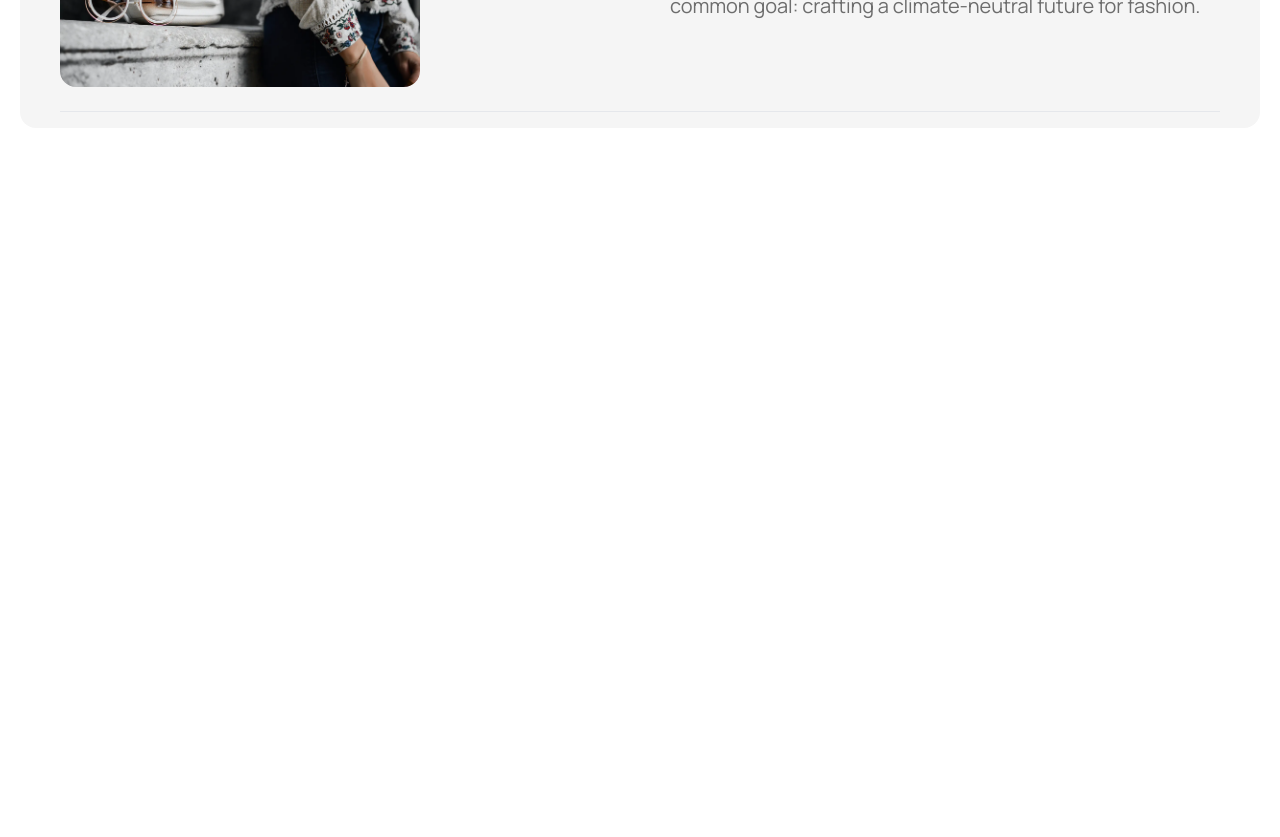
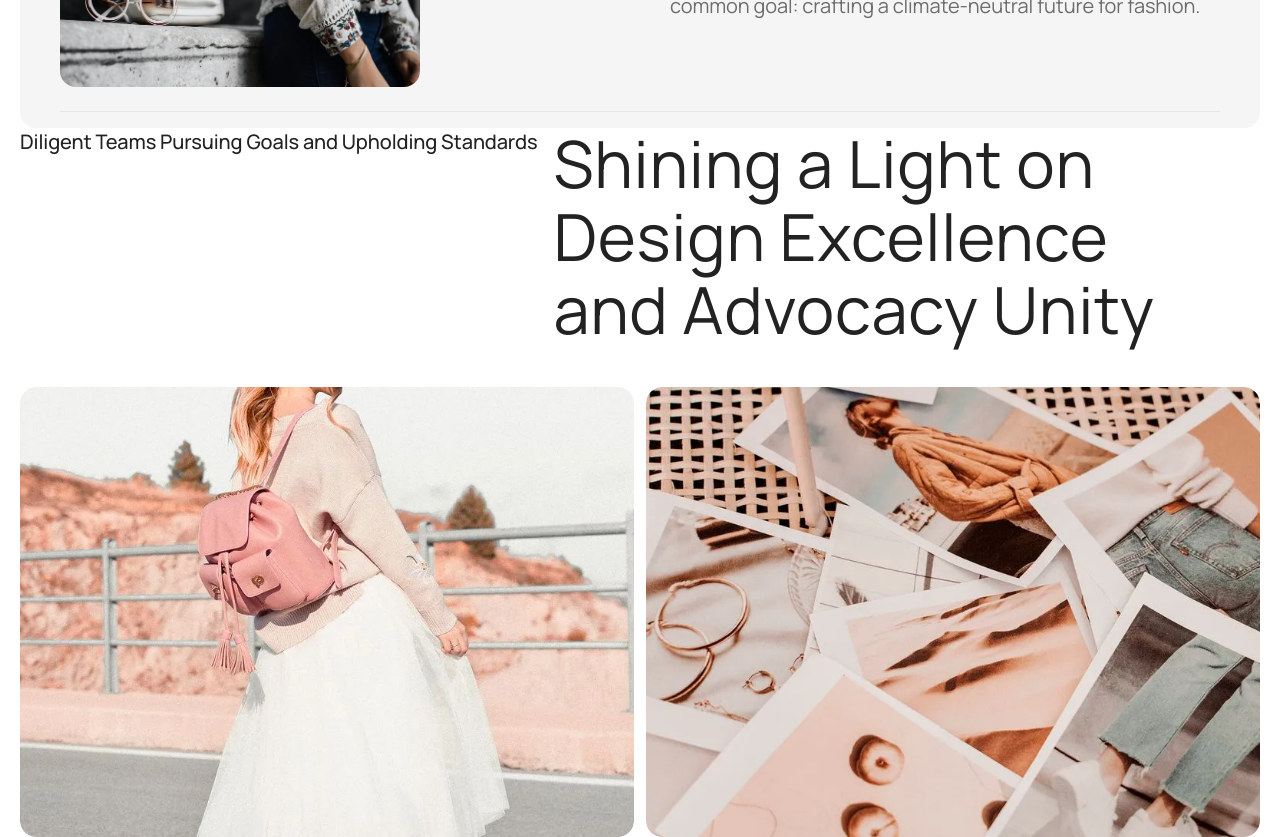
Before and after one commit to Sherifsani/pipl, a React (Vite) app: page / in a window 1280 px wide. Shown: the part 7480-8317 px from the top of the page. Before the commit the page ends 7608 px from the top, so only its background shows below. Built offline with nearby package versions, Linux system fonts and the light colour scheme; a web font is replaced by a local one.

Commit message:
added advocacy

```diff
--- a/src/App.jsx
+++ b/src/App.jsx
@@ -7,7 +7,8 @@ import Services from "./components/Services"
 import Innovation from "./components/Innovation";
 import Empower from "./components/Empower";
 import ShowCase from "./components/ShowCase";
-  import Production from "./components/Production";
+import Production from "./components/Production";
+  import Advocacy from "./components/Advocacy";
 
 function App() {
   return (
@@ -21,6 +22,7 @@ function App() {
       <Empower />
       <ShowCase />
       <Production />
+      <Advocacy />
     </main>
   );
 }
--- /dev/null
+++ b/src/components/Advocacy.jsx
@@ -0,0 +1,36 @@
+import image1 from "/advo-1.webp";
+import image2 from "/advo-2.webp";
+
+const Advocacy = () => {
+  return (
+    <div className="max-w-[1350px] mx-auto px-5 gap-10 flex flex-col w-full">
+      <div className="flex flex-col md:flex-row gap-4">
+        <h3 className="font-[500]">
+          Diligent Teams Pursuing Goals and Upholding Standards
+        </h3>
+        <h2 className="text-[40px] tracking-[.4px] max-w-[345px] md:max-w-[536px] lg:max-w-[660px] md:text-[56px] md:tracking-[.56px] lg:text-[65px] lg:tracking-[.72px]">
+          Shining a Light on Design Excellence and Advocacy Unity
+        </h2>
+      </div>
+
+      <div className="flex flex-col gap-3 md:flex-row w-full">
+        <div className="md:h-[400px] lg:h-[450px] w-full overflow-hidden rounded-[16px]">
+          <img
+            src={image1}
+            alt=""
+            className="h-full w-full object-cover rounded-[16px]"
+          />
+        </div>
+        <div className=" md:h-[400px] lg:h-[450px] w-full overflow-hidden rounded-[16px]">
+          <img
+            src={image2}
+            alt=""
+            className="h-full w-full object-cover rounded-[16px]"
+          />
+        </div>
+      </div>
+    </div>
+  );
+};
+
+export default Advocacy;
--- a/src/components/Production.jsx
+++ b/src/components/Production.jsx
@@ -5,7 +5,7 @@ const Production = () => {
   return (
     <section className="px-5 max-w-[1350px] mx-auto ">
       <div className="px-5 flex flex-col gap-6 items-start bg-[whitesmoke] rounded-[16px] py-4">
-        <div className="head w-full flex flex-col lg:flex-row lg:justify-between lg:items-center gap-5 py-14 px-5 border-b border-grey40">
+        <div className="head w-full flex flex-col lg:flex-row lg:justify-between lg:items-center gap-5 py-14 md:px-5 border-b border-grey40">
           <h2 className="text-[40px] tracking-[.4px] max-w-[345px] md:max-w-[536px] lg:max-w-[660px] md:text-[56px] md:tracking-[.56px] lg:text-[72px] lg:tracking-[.72px]">
             The Symphony of Our Production Partnerships
           </h2>
@@ -17,7 +17,7 @@ const Production = () => {
             <CtaButton text="Contact Us" />
           </div>
         </div>
-        <div className="product-container flex flex-col gap-5 w-full px-5">
+        <div className="product-container flex flex-col gap-5 w-full md:px-5">
           {productData.map(({ id, img, head, text }) => (
             <div
               key={id}
```
Also changed, not shown: public/advo-1.webp (added), public/advo-2.webp (added).
